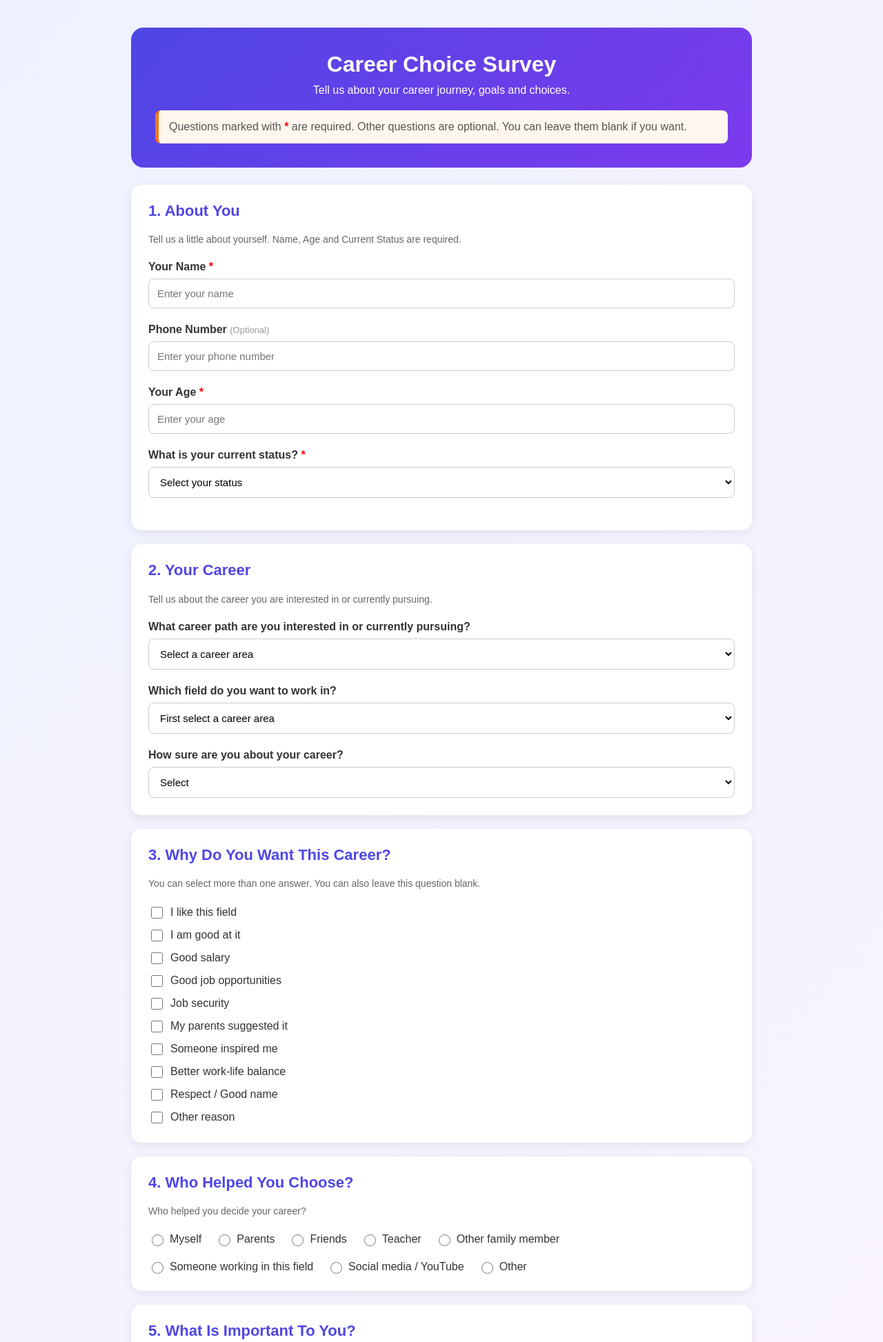
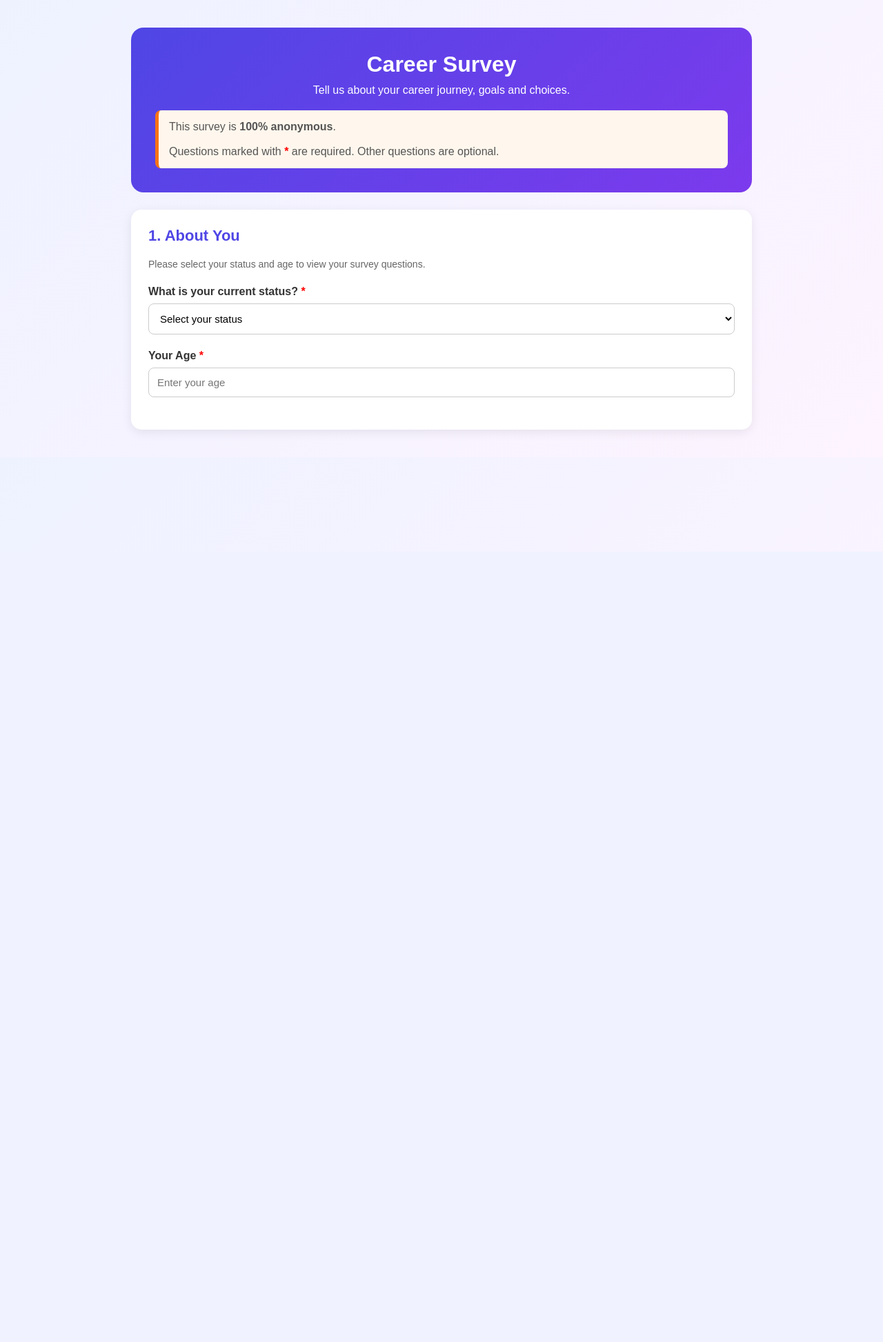
Before and after one commit to yogitachug29/career-choice-survey, a Flask app: page / in a window 1280 px wide. Shown: the top 1946 px of the page at 69% size. After the commit the page ends 663 px from the top, so only its background shows below. Run offline with Flask 3, Linux system fonts and the light colour scheme.

Commit message:
Update careerform.html

```diff
--- a/templates/careerform.html
+++ b/templates/careerform.html
@@ -155,7 +155,6 @@
 
         input[type="text"],
         input[type="number"],
-        input[type="tel"],
         select {
 
             width: 100%;
@@ -448,7 +447,7 @@
     <div class="header">
 
         <h1>
-            Career Choice Survey
+            Career Survey
         </h1>
 
         <p>
@@ -458,14 +457,14 @@
 
         <div class="info">
 
+            This survey is <strong>100% anonymous</strong>.
+            <br><br>
             Questions marked with
             <span class="required">*</span>
             are required.
 
             Other questions are optional.
 
-            You can leave them blank if you want.
-
         </div>
 
     </div>
@@ -484,7 +483,7 @@
 
 
         <!-- ===================================== -->
-        <!-- 1. ABOUT YOU -->
+        <!-- 1. ABOUT YOU (STATUS & AGE) -->
         <!-- ===================================== -->
 
         <div class="section">
@@ -496,55 +495,47 @@
 
             <p class="section-description">
 
-                Tell us a little about yourself.
-
-                Name, Age and Current Status are required.
+                Please select your status and age to view your survey questions.
 
             </p>
 
 
 
-            <!-- NAME -->
+            <!-- CURRENT STATUS -->
 
             <div class="question">
 
                 <label>
 
-                    Your Name
+                    What is your current status?
 
                     <span class="required">*</span>
 
                 </label>
 
 
-                <input
-                    type="text"
-                    name="name"
-                    placeholder="Enter your name"
+                <select
+                    name="current_status"
+                    id="currentStatus"
                     required
-                >
-
-            </div>
-
-
-
-            <!-- PHONE -->
-
-            <div class="question">
-
-                <label>
-                    Phone Number
-                    <span style="color: #999; font-weight: normal; font-size: 13px;">
-                        (Optional)
-                    </span>
-                </label>
-
-
-                <input
-                    type="tel"
-                    name="phone"
-                    placeholder="Enter your phone number"
-                >
+                    onchange="handleStatusChange()"
+                >
+
+                    <option value="">
+                        Select your status
+                    </option>
+
+
+                    <option value="Student">
+                        Student
+                    </option>
+
+
+                    <option value="Working Professional">
+                        Working Professional
+                    </option>
+
+                </select>
 
             </div>
 
@@ -576,47 +567,7 @@
 
 
 
-            <!-- CURRENT STATUS -->
-
-            <div class="question">
-
-                <label>
-
-                    What is your current status?
-
-                    <span class="required">*</span>
-
-                </label>
-
-
-                <select
-                    name="current_status"
-                    id="currentStatus"
-                    required
-                    onchange="handleStatusChange()"
-                >
-
-                    <option value="">
-                        Select your status
-                    </option>
-
-
-                    <option value="Student">
-                        Student
-                    </option>
-
-
-                    <option value="Working Professional">
-                        Working Professional
-                    </option>
-
-                </select>
-
-            </div>
-
-
-
-            <!-- STUDENT STUDY YEAR (CONDITIONAL) -->
+            <!-- STUDENT STUDY YEAR (STUDENT ONLY) -->
 
             <div
                 class="question"
@@ -691,7 +642,7 @@
 
 
         <!-- ===================================== -->
-        <!-- WORKING PROFESSIONAL DETAILS (CONDITIONAL) -->
+        <!-- WORKING PROFESSIONAL SECTION (ONLY SHOWN FOR WORKING) -->
         <!-- ===================================== -->
 
         <div
@@ -1021,19 +972,26 @@
 
 
         <!-- ===================================== -->
+        <!-- STUDENT-ONLY CONTAINER FOR OTHER QUESTIONS -->
+        <!-- ===================================== -->
+
+        <div
+            id="studentOnlySections"
+            style="display: none;"
+        >
+
             <!-- 2. YOUR CAREER -->
-        <!-- ===================================== -->
 
             <div class="section">
 
                 <h2>
-                2. Your Career
+                    2. Your Career Choice
                 </h2>
 
 
                 <p class="section-description">
 
-                Tell us about the career you are interested in or currently pursuing.
+                    Tell us about the career you want to choose.
 
                 </p>
 
@@ -1044,7 +1002,7 @@
                 <div class="question">
 
                     <label>
-                    What career path are you interested in or currently pursuing?
+                        What career do you want to choose?
                     </label>
 
 
@@ -1227,9 +1185,7 @@
 
 
 
-        <!-- ===================================== -->
             <!-- 3. WHY THIS CAREER -->
-        <!-- ===================================== -->
 
             <div class="section">
 
@@ -1240,9 +1196,7 @@
 
                 <p class="section-description">
 
-                You can select more than one answer.
-
-                You can also leave this question blank.
+                    You can select more than one answer or leave this blank.
 
                 </p>
 
@@ -1395,9 +1349,7 @@
 
 
 
-        <!-- ===================================== -->
             <!-- 4. WHO HELPED -->
-        <!-- ===================================== -->
 
             <div class="section">
 
@@ -1533,9 +1485,7 @@
 
 
 
-        <!-- ===================================== -->
             <!-- 5. WHAT IS IMPORTANT -->
-        <!-- ===================================== -->
 
             <div class="section">
 
@@ -2022,9 +1972,7 @@
 
 
 
-        <!-- ===================================== -->
-        <!-- 6. YOUR PREPARATION -->
-        <!-- ===================================== -->
+            <!-- 6. PREPARATION -->
 
             <div class="section">
 
@@ -2036,8 +1984,6 @@
                 <p class="section-description">
 
                     Tell us how you are preparing for your career.
-
-                You can leave these questions blank.
 
                 </p>
 
@@ -2192,9 +2138,7 @@
 
 
 
-        <!-- ===================================== -->
             <!-- 7. FUTURE PLANS -->
-        <!-- ===================================== -->
 
             <div class="section">
 
@@ -2360,13 +2304,19 @@
 
             </div>
 
+        </div>
+
 
 
         <!-- ===================================== -->
         <!-- SUBMIT -->
         <!-- ===================================== -->
 
-        <div class="submit-section">
+        <div
+            class="submit-section"
+            id="submitSection"
+            style="display: none;"
+        >
 
             <button
                 type="submit"
@@ -2712,33 +2662,48 @@
         const studentContainer = document.getElementById("studentStudyYearContainer");
         const studentSelect = document.getElementById("studyYearSelect");
         const workingSection = document.getElementById("workingProfessionalSection");
+        const studentOnlySections = document.getElementById("studentOnlySections");
+        const submitSection = document.getElementById("submitSection");
 
         if (status === "Student") {
-            // Show Student field & set required
+            // Show Student fields & enable submit
             studentContainer.style.display = "block";
             studentSelect.required = true;
-
-            // Hide Working Professional section & clear its fields
+            studentOnlySections.style.display = "block";
+            submitSection.style.display = "block";
+
+            // Hide and clear Working Professional section
             workingSection.style.display = "none";
             clearContainerInputs(workingSection);
             document.getElementById("careerChangeReasonContainer").style.display = "none";
+
         } else if (status === "Working Professional") {
-            // Hide Student field, clear it, and remove required
+            // Hide and clear Student study year & student sections
             studentContainer.style.display = "none";
             studentSelect.required = false;
             studentSelect.value = "";
 
-            // Show Working Professional section
+            studentOnlySections.style.display = "none";
+            clearContainerInputs(studentOnlySections);
+
+            // Show Working Professional section & enable submit
             workingSection.style.display = "block";
+            submitSection.style.display = "block";
+
         } else {
-            // No selection: hide and clear both
+            // Reset everything if unselected
             studentContainer.style.display = "none";
             studentSelect.required = false;
             studentSelect.value = "";
 
+            studentOnlySections.style.display = "none";
+            clearContainerInputs(studentOnlySections);
+
             workingSection.style.display = "none";
             clearContainerInputs(workingSection);
             document.getElementById("careerChangeReasonContainer").style.display = "none";
+
+            submitSection.style.display = "none";
         }
     }
 
```
Lines whose indentation alone changed are shown as unchanged.
